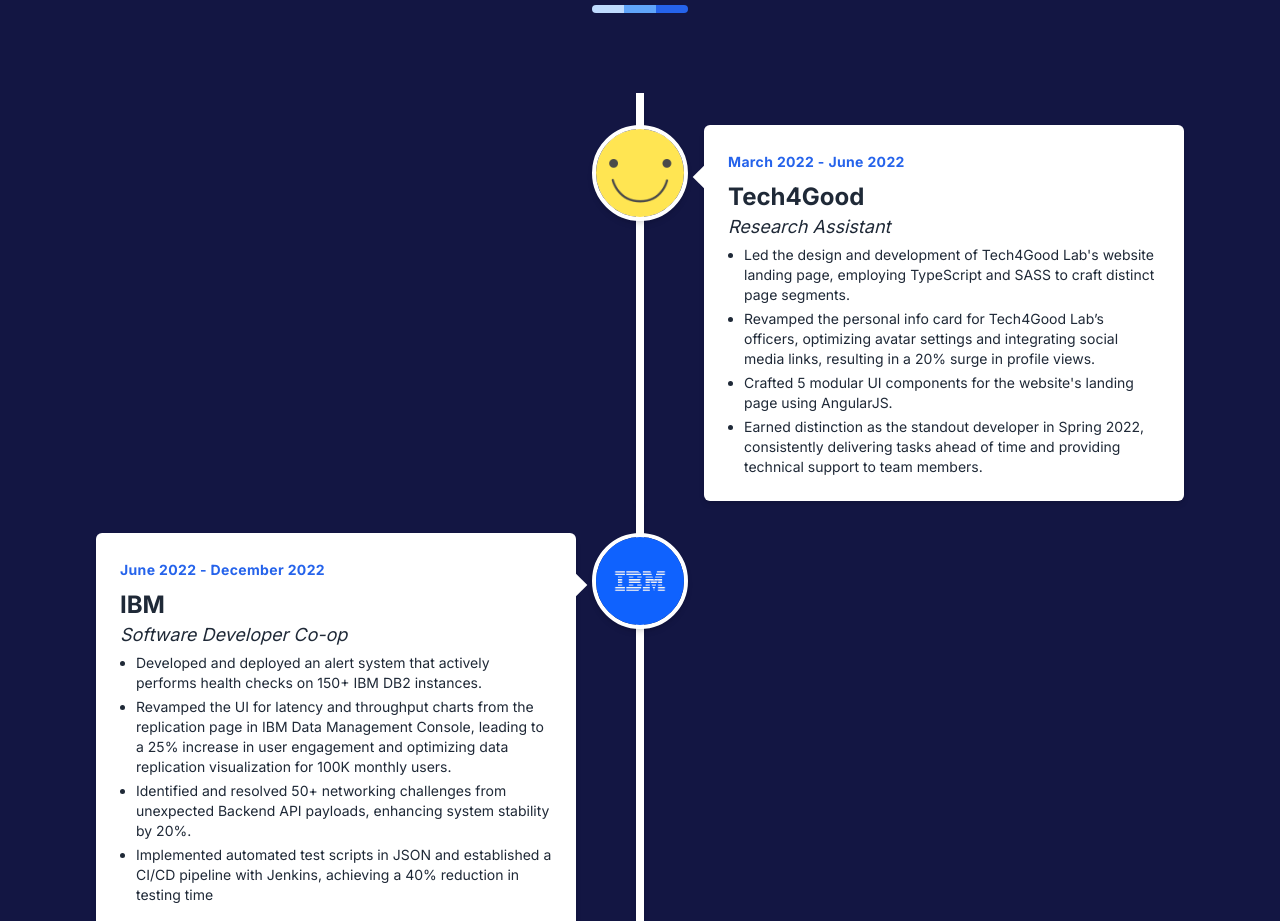
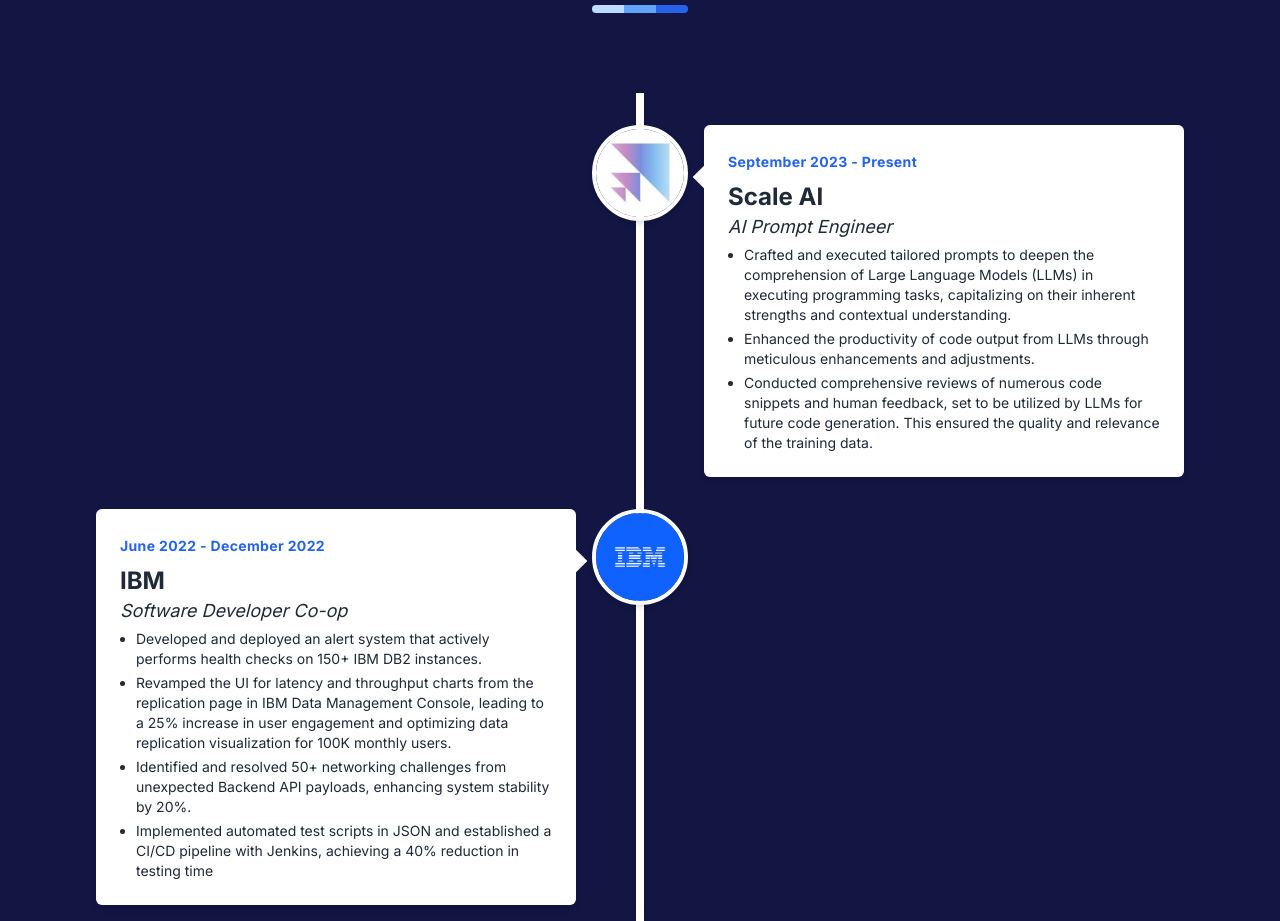
Before and after one commit to jjc98375/portfolio-website, a Next.js app: page / in a window 1280 px wide. Shown: the part 1872-2793 px from the top of the page. Built offline with nearby package versions, Linux system fonts and the light colour scheme.

Commit message:
additional change in resume, and then added the footbal project

```diff
--- a/src/app/components/AboutSection.jsx
+++ b/src/app/components/AboutSection.jsx
@@ -66,8 +66,6 @@
     content: (
       <ul className="list-disc pl-2">
         <li>Bacholor of Science in Computer Science at University of California, Santa Cruz</li>
-        {/* <li>Master of Science in Computer Science at Georgia Institute of Technology (currently enrolled)</li> */}
-
       </ul>
     ),
   },
@@ -103,7 +101,7 @@
         <Image src="/images/aboutmepageImage.jpg" width={500} height={500} />
         <div className="mt-4 md:mt-0 text-left flex flex-col h-full">
           <h2 className="text-4xl font-bold text-white mb-4">About Me</h2>
-          <p className="text-white texxt-base md:text-lg">
+          <p className="text-white text-base md:text-lg">
           Hello, I am Joshua Cho, and I am an aspiring software developer eager to contribute to a better society.
 Throughout my college years, I participated in several projects, learning the latest Agile technologies and honing my proficiency in Python, JavaScript, Next.js, Redux, Node.js, Express, Firebase, Vercel, Svelte, Flutter, and Java. Outside of academics, I have completed internships at diverse institutions such as IBM, SE Technology, and the Tech4Good Research Lab. These experiences have enabled me to adapt to professional work environments and grow as a software engineer.
 
--- a/src/app/components/ExperienceCard.jsx
+++ b/src/app/components/ExperienceCard.jsx
@@ -11,9 +11,9 @@
   const containerId = index % 2 === 0 ? "timeline-container-right" : "timeline-container-left";
   const pointerId = index % 2 === 0 ? "timeline-pointer-right" : "timeline-pointer-left";
   const imageL = [
+    "/images/scaleAIlogo.jpeg",
+    "/images/IBMlogo.png",
     "/images/tech4goodLogo.png",
-    "/images/IBMlogo.png",
-    "/images/scaleAIlogo.jpeg",
   ];
 
   return (
@@ -23,8 +23,8 @@
         <div class="relative z-10">
           <img
             src={imageL[index]}
-            alt="IBM logo"
-            class="timeline-img "
+            alt="Company Logo"
+            class="timeline-img"
           />
           <div className={containerId}>
             <div class={pointerId} aria-hidden="true"></div>
--- a/src/app/components/ExperienceSection.jsx
+++ b/src/app/components/ExperienceSection.jsx
@@ -3,8 +3,29 @@
 
 const ExperienceSection = () => {
   const experiences = [
+    {
+      timeline: "September 2023 - Present",
+      company: "Scale AI",
+      position: "AI Prompt Engineer",
+      description: [
+        "Crafted and executed tailored prompts to deepen the comprehension of Large Language Models (LLMs) in executing programming tasks, capitalizing on their inherent strengths and contextual understanding.",
+        "Enhanced the productivity of code output from LLMs through meticulous enhancements and adjustments.",
+        "Conducted comprehensive reviews of numerous code snippets and human feedback, set to be utilized by LLMs for future code generation. This ensured the quality and relevance of the training data.",
+      ],
+    },
 
 
+    {
+      timeline: "June 2022 - December 2022",
+      company: "IBM",
+      position: "Software Developer Co-op",
+      description: [
+        "Developed and deployed an alert system that actively performs health checks on 150+ IBM DB2 instances.",
+        "Revamped the UI for latency and throughput charts from the replication page in IBM Data Management Console, leading to a 25% increase in user engagement and optimizing data replication visualization for 100K monthly users.",
+        "Identified and resolved 50+ networking challenges from unexpected Backend API payloads, enhancing system stability by 20%.",
+        "Implemented automated test scripts in JSON and established a CI/CD pipeline with Jenkins, achieving a 40% reduction in testing time",
+      ],
+    },
 
     {
       timeline: "March 2022 - June 2022",
@@ -17,29 +38,6 @@
         "Earned distinction as the standout developer in Spring 2022, consistently delivering tasks ahead of time and providing technical support to team members.",
       ],
     },
-
-    {
-      timeline: "June 2022 - December 2022",
-      company: "IBM",
-      position: "Software Developer Co-op",
-      description: [
-        "Developed and deployed an alert system that actively performs health checks on 150+ IBM DB2 instances.",
-        "Revamped the UI for latency and throughput charts from the replication page in IBM Data Management Console, leading to a 25% increase in user engagement and optimizing data replication visualization for 100K monthly users.",
-        "Identified and resolved 50+ networking challenges from unexpected Backend API payloads, enhancing system stability by 20%.",
-        "Implemented automated test scripts in JSON and established a CI/CD pipeline with Jenkins, achieving a 40% reduction in testing time",
-      ],
-    },
-    {
-      timeline: "September 2023 - Present",
-      company: "Scale AI",
-      position: "AI Prompt Engineer",
-      description: [
-        "Crafted and executed tailored prompts to deepen the comprehension of Large Language Models (LLMs) in executing programming tasks, capitalizing on their inherent strengths and contextual understanding.",
-        "Enhanced the productivity of code output from LLMs through meticulous enhancements and adjustments.",
-        "Conducted comprehensive reviews of numerous code snippets and human feedback, set to be utilized by LLMs for future code generation. This ensured the quality and relevance of the training data.",
-      ]
-    },
-
     // Add your experiences here
   ];
 
--- a/src/app/components/HeroSection.jsx
+++ b/src/app/components/HeroSection.jsx
@@ -36,7 +36,7 @@
             I am an experienced full stack web developer and mobile developer.
           </p>
           <div>
-            <a href="/josh-cho-resume-master.pdf" download="Jae-Hun-Cho.pdf">
+            <a href="/josh-cho-resume-FT.pdf" download="Jae-Hun-Cho.pdf">
               <button
                 type="button"
                 className="hover:cursor-pointer rounded-full font-bold text-white bg-gradient-to-r from-cyan-500 to-blue-500 hover:bg-gradient-to-bl focus:ring-4 focus:outline-none focus:ring-cyan-300 dark:focus:ring-cyan-800 text-sm px-5 py-2.5 text-center"
--- a/src/app/components/ProjectsSection.jsx
+++ b/src/app/components/ProjectsSection.jsx
@@ -29,6 +29,14 @@
     tag: ["All", "Web"],
     gitUrl: "https://github.com/sharont1121/UCSC_Tips?tab=readme-ov-file",
   },
+  {
+    id: 4,
+    title: "Advanced Football Video Analytics",
+    description: "Enhance football match analysis using YOLO for object detection, Kmeans for team assignments, and optical flow for detailed player movement insights.",
+    image: "/images/projects/football.png",
+    tag: ["All", "AI/ML"],
+    gitUrl: "https://github.com/jjc98375/football-analysis",
+  }
 ];
 const ProjectsSection = () => {
   const [tag, setTag] = useState("All");
@@ -62,6 +70,11 @@
           onClick={handleTagChange}
           isSelected={tag == "Mobile"}
         />
+        <ProjectTag
+          name="AI/ML"
+          onClick={handleTagChange}
+          isSelected={tag === "AI/ML"}
+        />
       </div>
       <div className="grid md:grid-cols-3 gap-8 md:gap-12">
         {filteredProjects.map((project, index) => (
```
Also changed, not shown: 2 other files (tests, documents, lock files or other folders).
